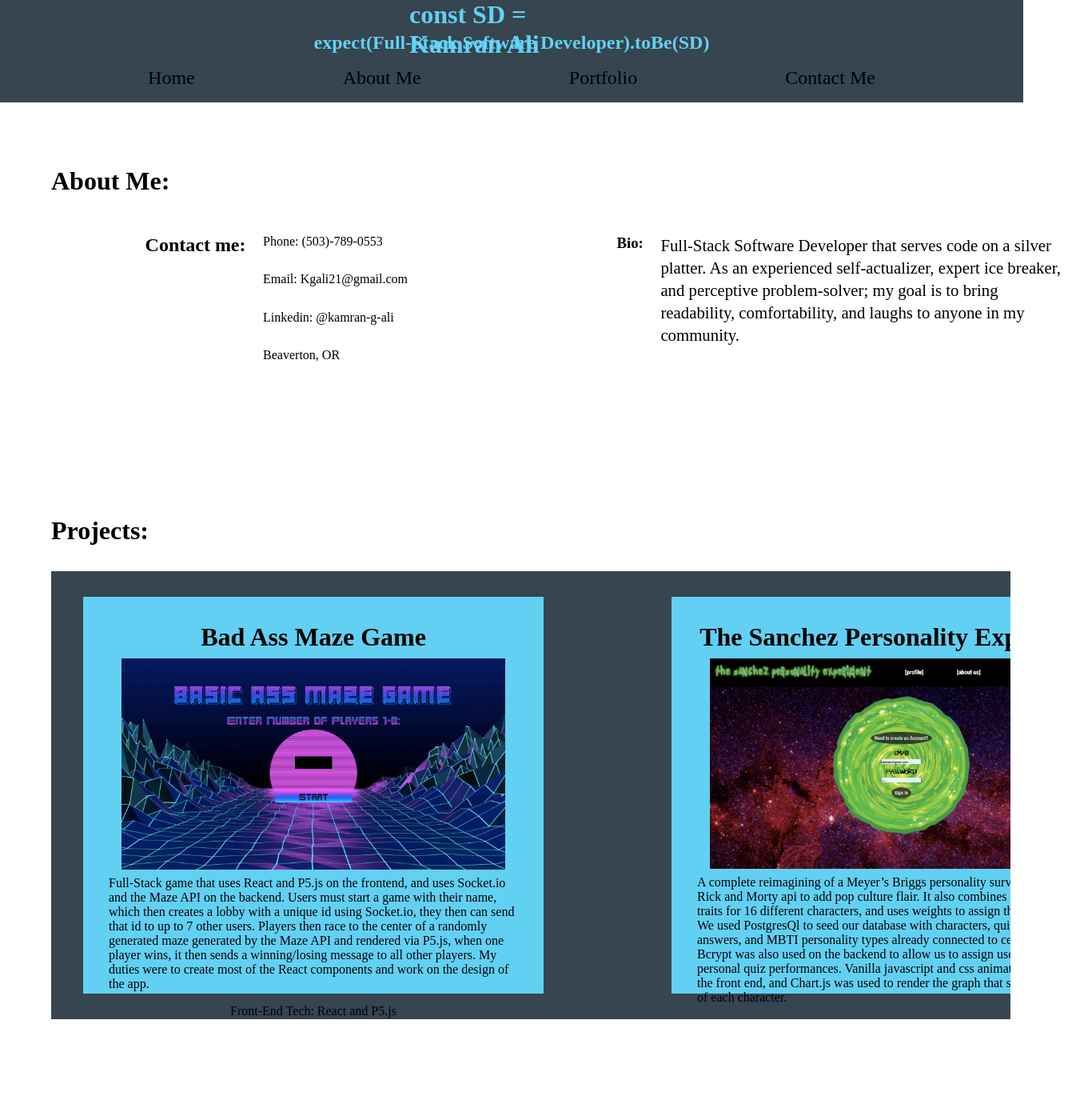
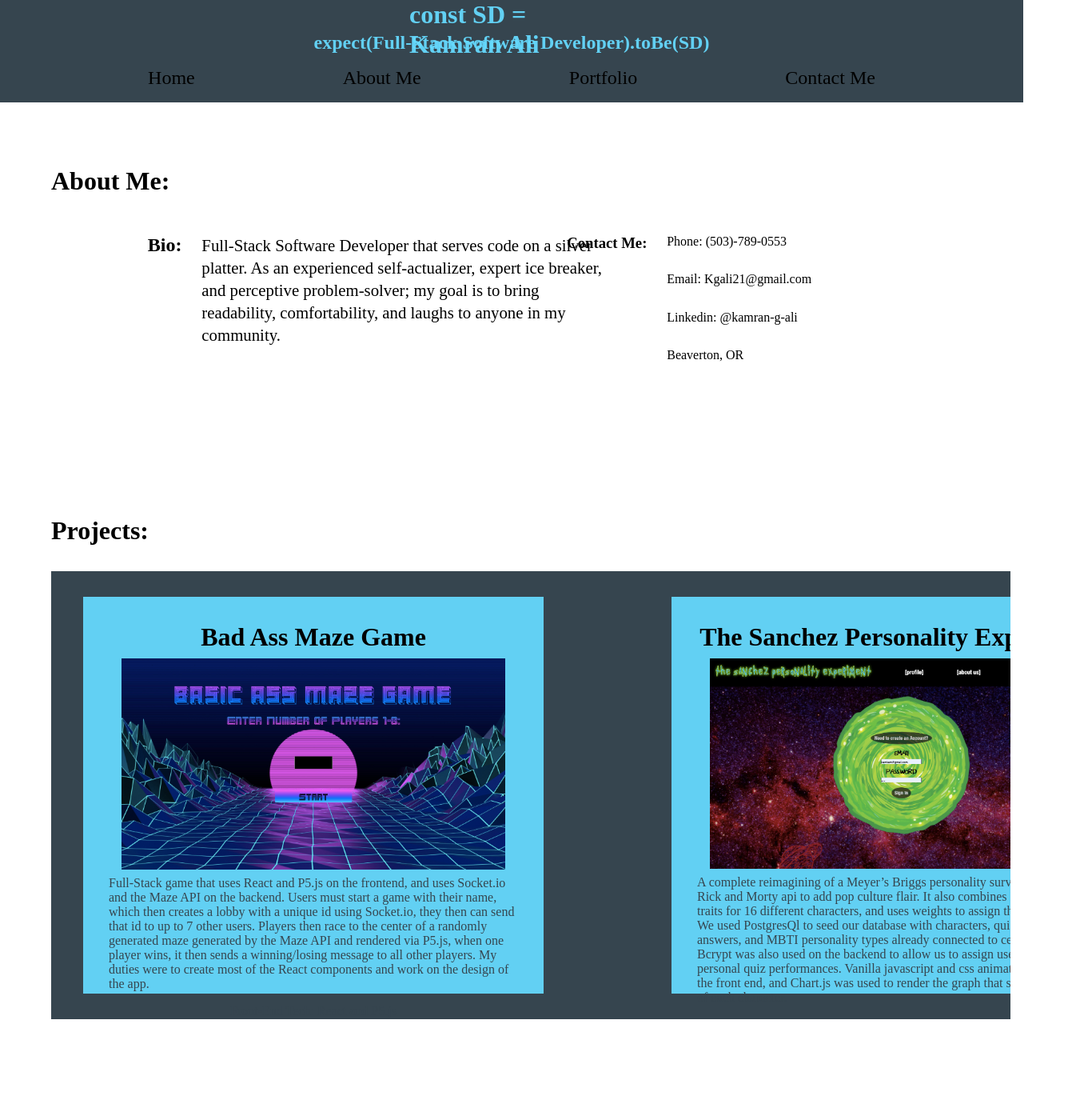
Before and after one commit to kgali21/kam-portfolio, a React app: page / in a window 1280 px wide. Shown: the top 1400 px of the page at 80% size, 1346 px wide, since content can reach past the window. Built offline with nearby package versions, Linux system fonts and the light colour scheme.

Commit message:
changed bio and contact me sections

```diff
--- a/src/components/aboutMe/AboutMe.js
+++ b/src/components/aboutMe/AboutMe.js
@@ -8,16 +8,16 @@ const AboutMe = () => (
         <h1>About Me: </h1>
     </div>
         <div className={styles.AboutMeContents}>
-            <h2>Contact me: </h2>
-                <div className={styles.ContactMeContents}>
+            <h2>Bio: </h2>
+            <div className={styles.BioContents}>
+                    <p>Full-Stack Software Developer that serves code on a silver platter. As an experienced self-actualizer, expert ice breaker, and perceptive problem-solver; my goal is to bring readability, comfortability, and laughs to anyone in my community.</p>
+                </div>
+            <h3>Contact Me: </h3>
+            <div className={styles.ContactMeContents}>
                     <p>Phone: (503)-789-0553</p>
                     <p>Email: Kgali21@gmail.com</p>
                     <p>Linkedin: @kamran-g-ali</p>
                     <p>Beaverton, OR</p>
-                </div>
-            <h3>Bio: </h3>
-                <div className={styles.BioContents}>
-                    <p>Full-Stack Software Developer that serves code on a silver platter. As an experienced self-actualizer, expert ice breaker, and perceptive problem-solver; my goal is to bring readability, comfortability, and laughs to anyone in my community.</p>
                 </div>
         </div>
     </>
--- a/src/components/projects/ProjectCard.css
+++ b/src/components/projects/ProjectCard.css
@@ -19,4 +19,5 @@
 
 .ListItem p {
     margin: 0 0 1em 0;
+    color: #36454f;
 }
```
